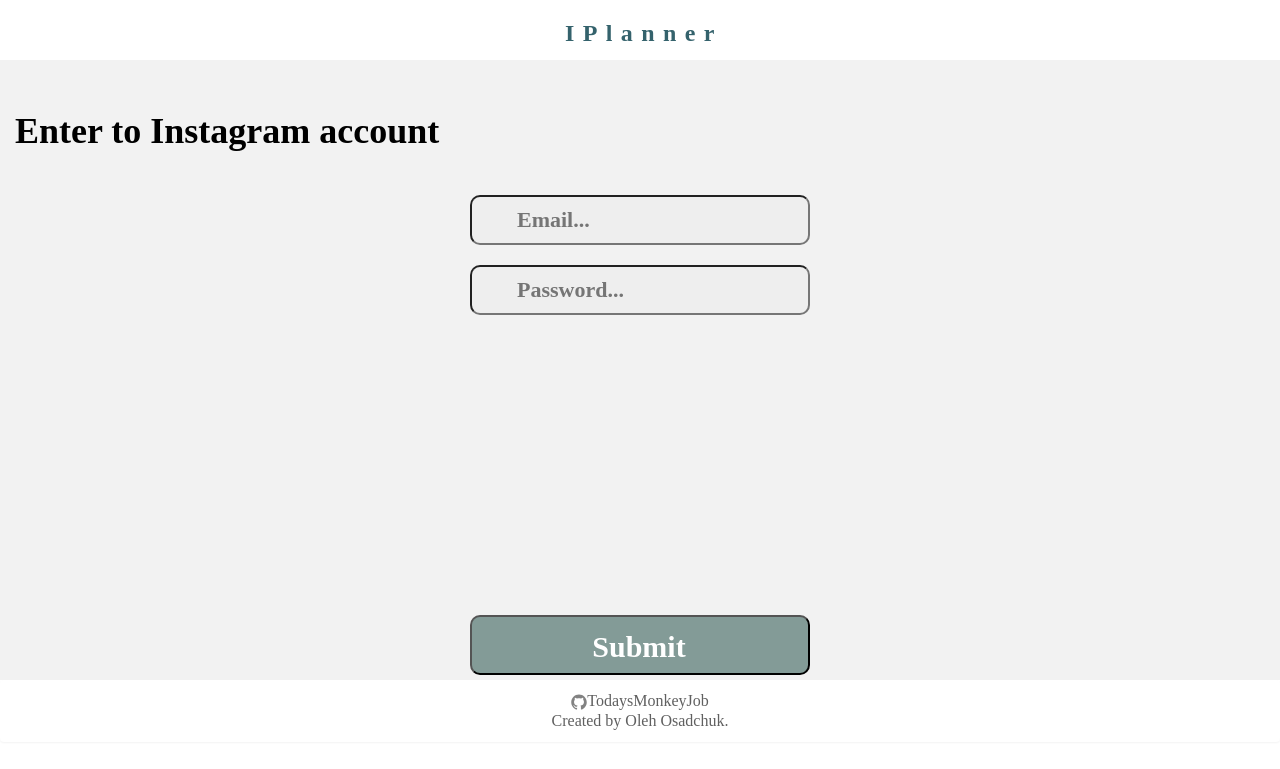
After one commit to TodaysMonkeyJob/InstaPlanner, a Flask app: page /profile/add_profile/ in a window 1280 px wide. The commit adds this page. Shown: the top 769 px of the page. Run offline with Flask 2, Linux system fonts and the light colour scheme; parts of the project's set-up code (start-up, migrations or seed data) failed here and were passed over; some libraries are stand-ins or nearby versions.

Commit message:
Add pop up window for input user creds and scenarious to take user info

```diff
--- a/app/__init__.py
+++ b/app/__init__.py
@@ -15,9 +15,9 @@ pagedown = PageDown(app)
 avatars = UploadSet('avatars', IMAGES)
 configure_uploads(app, avatars)
 
-from app.main import main, auth, alcohol
+from app.main import main, auth, profile
 
-for blueprint in [main, auth, alcohol]:
+for blueprint in [main, auth, profile]:
     app.register_blueprint(blueprint)
 
 from app import models
--- a/app/main/__init__.py
+++ b/app/main/__init__.py
@@ -10,4 +10,4 @@ def load_user(id):
 
 from .index import main
 from .auth import auth
-from .profile import alcohol
+from .profile import profile
--- a/app/main/auth/templates/login.html
+++ b/app/main/auth/templates/login.html
@@ -28,7 +28,6 @@
                         <a href="{{ url_for('auth.register') }}" class="btn btn-info pull-right">
                             New user? Click here to register</a>
                     </form>
-                    <br>
                 </div>
             </div>
         </div>
--- a/app/main/index/templates/index.html
+++ b/app/main/index/templates/index.html
@@ -27,9 +27,9 @@ a.add-profile{
     font-weight: bold;
     font-size: 30px;
     text-align: center;
-
     color: #FFFFFF;
 }
+
 
 
 
@@ -51,8 +51,8 @@ a.add-profile{
 
 <h1 class="central-text" >There are no active profiles at the moment
 Please press button to add Intagram profile</h1>
-<button class="add-profile" type="button">
-    <a class="add-profile" href="{{ url_for('profile.index') }}">Add Profile</a></li>
+<button class="add-profile" type="button" onclick = 'f=window.open(href="{{ url_for("profile.add_profile") }}","fenetre","the style (without style tag, example - width=450, height=550, no px")'style="cursor: pointer;">
+    <a class="add-profile" >Add Profile</a>
 </button>
 
 
--- a/app/main/profile/__init__.py
+++ b/app/main/profile/__init__.py
@@ -1,5 +1,5 @@
 from flask import Blueprint
 
-alcohol = Blueprint('profile', __name__, url_prefix='/profile',template_folder='templates')
+profile = Blueprint('profile',  __name__,  url_prefix='/profile', template_folder='templates')
 
 from . import views
--- /dev/null
+++ b/app/main/profile/templates/add_profile.html
@@ -0,0 +1,153 @@
+{%- extends "bootstrap/base.html" -%}
+{%- from 'bootstrap/utils.html' import flashed_messages,icon -%}
+{%- block metas -%}
+<meta name="viewport" content="width=device-width, initial-scale=1.0, maximum-scale=1.0">
+{%- endblock metas -%}
+{%- block title -%}
+{%- if title -%}
+{{ title }} - IPlanner
+{%- else -%}
+IPlanner
+{%- endif -%}
+{%- endblock -%}
+{%- block styles -%}
+{#    {{ super() }}#}
+<link href="{{ url_for('static',filename='css/bootstrap.min.css') }}" rel="stylesheet">
+<link href="{{ url_for('static',filename='css/bootstrap-theme.min.css') }}" rel="stylesheet">
+<link href="{{ url_for('static',filename='css/main.css') }}" rel="stylesheet">
+<style>
+html, body {
+    height: 88%;
+    width: 100%;
+    margin: 0;
+    padding: 0;
+}
+
+a.self-references{
+    position: absolute;
+    width: 111px;
+    top: 20px;
+    height: 20px;
+    left:calc(50% - 75px);
+
+
+    font-family: Philosopher;
+    font-style: normal;
+    font-weight: bold;
+    font-size: 24px;
+    line-height: 27px;
+    letter-spacing: 0.35em;
+    text-decoration: none;
+    color: #34626C;
+}
+
+button.add-profile{
+    display: flex;
+    flex-direction: column;
+    align-items: flex-start;
+    padding: 9px 27px;
+
+    position: absolute;
+    width: 340px;
+    height: 60px;
+    left:calc(50% - 170px);
+    bottom: 125px;
+
+    background: #839B97;
+    border-radius: 10px;
+}
+
+a.add-profile{
+    position: static;
+    width: 280px;
+    height: 35px;
+    font-family: Abhaya Libre;
+    font-style: normal;
+    font-weight: bold;
+    font-size: 30px;
+    text-align: center;
+    color: #FFFFFF;
+}
+
+h2.central-text{
+    position: absolute;
+    height: 84px;
+    top: 90px;
+    font-family: Abhaya Libre;
+    font-style: normal;
+    font-weight: bold;
+    font-size: 36px;
+    line-height: 42px;
+    text-align: center;
+
+    color: #000000;
+}
+
+input.base-cred{
+    top: 135px;
+    height: 50px;
+    left:calc(50% - 170px);
+
+    padding-left: 45px;
+    font-family: Abhaya Libre;
+    font-style: normal;
+    font-weight: bold;
+    font-size: 22px;
+    background: #EEEEEE;
+    border-radius: 10px;
+
+    position: relative;
+}
+
+</style>
+{%- endblock -%}
+{%- block body_attribs %} class="Site"{%- endblock -%}
+{%- block navbar -%}
+<nav class="navbar_navbar-inverse navbar-fixed-top">
+    <div class="container-fluid">
+        <!-- Brand and toggle get grouped for better mobile display -->
+        <div class="navbar-header">
+            <a class="self-references"> IPlanner</a>
+        </div>
+    </div><!-- /.container-fluid -->
+</nav>
+{%- endblock -%}
+
+{%- block content -%}
+<main class="container-fluid Site-content">
+    <h2 class="central-text">Enter to Instagram account </h2>
+
+    <div class="input-groups  input-group-lg">
+
+        <input class="base-cred" type="text" id="email" name="email" placeholder="Email..."><br><br>
+    </div>
+    <div class="input-groups  input-group-lg">
+
+        <input class="base-cred" type="text" id="password" name="password" placeholder="Password..."><br><br>
+    </div>
+
+    <button class="add-profile" type="submit" value="Submit">
+        <a class="add-profile">Submit</a></li>
+    </button>
+
+</main>
+
+<footer class="panel panel-inverse">
+    <div id="site-footer-content">
+        <div><a href="https://github.com/TodaysMonkeyJob/InstaPlanner" target="_blank"><span
+                class="icon icon--github"><svg
+                viewBox="0 0 16 16">
+                <path fill="#828282"
+                      d="M7.999,0.431c-4.285,0-7.76,3.474-7.76,7.761 c0,3.428,2.223,6.337,5.307,7.363c0.388,0.071,0.53-0.168,0.53-0.374c0-0.184-0.007-0.672-0.01-1.32 c-2.159,0.469-2.614-1.04-2.614-1.04c-0.353-0.896-0.862-1.135-0.862-1.135c-0.705-0.481,0.053-0.472,0.053-0.472 c0.779,0.055,1.189,0.8,1.189,0.8c0.692,1.186,1.816,0.843,2.258,0.645c0.071-0.502,0.271-0.843,0.493-1.037 C4.86,11.425,3.049,10.76,3.049,7.786c0-0.847,0.302-1.54,0.799-2.082C3.768,5.507,3.501,4.718,3.924,3.65 c0,0,0.652-0.209,2.134,0.796C6.677,4.273,7.34,4.187,8,4.184c0.659,0.003,1.323,0.089,1.943,0.261 c1.482-1.004,2.132-0.796,2.132-0.796c0.423,1.068,0.157,1.857,0.077,2.054c0.497,0.542,0.798,1.235,0.798,2.082 c0,2.981-1.814,3.637-3.543,3.829c0.279,0.24,0.527,0.713,0.527,1.437c0,1.037-0.01,1.874-0.01,2.129 c0,0.208,0.14,0.449,0.534,0.373c3.081-1.028,5.302-3.935,5.302-7.362C15.76,3.906,12.285,0.431,7.999,0.431z"></path>
+            </svg></span><span class="username">TodaysMonkeyJob</span></a></div>
+
+        <span class="line-wrap">Created by <a class="line-wraper" href="https://github.com/TodaysMonkeyJob">Oleh Osadchuk</a>.</span>
+    </div>
+</footer>
+{%- endblock -%}
+
+{%- block scripts -%}
+<script src="{{ url_for('static',filename='js/jquery-2.2.3.min.js') }}"></script>
+<script src="{{ url_for('static',filename='js/bootstrap.min.js') }}"></script>
+<script src="{{ url_for('static',filename='js/main.js') }}"></script>
+{%- endblock scripts -%}
--- a/app/main/profile/views.py
+++ b/app/main/profile/views.py
@@ -1,24 +1,33 @@
 # -*- coding:utf-8 -*-
-from app import db
-from app.models import Alcohol, Log, Comment, Permission, Tag, alcohol_tag
-from flask import render_template, url_for, flash, redirect, request, abort
+from flask import render_template, request
 from flask_login import current_user
+
+from app.models import Profile, Permission
+from . import profile
 from .forms import SearchForm
-from . import alcohol
 
 
-@alcohol.route('/')
+@profile.route('/')
 def index():
-    search_word = request.args.get('search', None)
     search_form = SearchForm()
     page = request.args.get('page', 1, type=int)
 
-    the_alcohols = Alcohol.query
-    if not current_user.can(Permission.UPDATE_ALCOHOL_INFORMATION):
-        the_alcohols = Alcohol.query.filter_by(hidden=0)
-
+    the_alcohols = Profile.query
 
     pagination = the_alcohols.paginate(page, per_page=8)
     result_alcohols = pagination.items
     return render_template("profile.html", alcohols=result_alcohols, pagination=pagination, search_form=search_form,
                            title=u"List of alcohols")
+
+
+@profile.route('/add_profile/')
+def add_profile():
+    search_form = SearchForm()
+    page = request.args.get('page', 1, type=int)
+
+    the_alcohols = Profile.query
+
+    pagination = the_alcohols.paginate(page, per_page=8)
+    result_alcohols = pagination.items
+    return render_template("add_profile.html", alcohols=result_alcohols, pagination=pagination, search_form=search_form,
+                           title=u"Add new instagram profile")
--- a/app/static/css/main.css
+++ b/app/static/css/main.css
@@ -105,7 +105,6 @@ a.navbar-brand{
     letter-spacing: 0.35em;
 
     color: #34626C;
-
 }
 
 .form-control{
@@ -154,7 +153,6 @@ a.navbar-brand{
     height: 100%;
     margin-top: 60px;
     background-color: #F2F2F2;
-
 }
 
 .panel.panel-inverse {
--- a/scenarious/instagram_connection.py
+++ b/scenarious/instagram_connection.py
@@ -1,6 +1,6 @@
 from selenium import webdriver
 from webdriver_manager.chrome import ChromeDriverManager
-from user_login import LoginPage
+from scenarious.user_login import LoginPage
 from constans import INSTAGRAM_LOGIN
 import pickle
 
--- a/scenarious/user_login.py
+++ b/scenarious/user_login.py
@@ -1,7 +1,6 @@
 from selenium.webdriver.common.by import By
 from constans import USERNAME, PASSWORD, SMALL_PAUSE, USERNAME_XPATH, PASSWORD_XPATH, LOGIN_BUTTON
-from new_post import NewPost
-from tab_controller import HomePage
+from scenarious.get_profile_info import GetUserInfo
 
 
 class LoginPage:
@@ -25,4 +24,4 @@ class LoginPage:
     def log_in(self):
         login_button = self.browser.find_element(By.XPATH, LOGIN_BUTTON)
         login_button.click()
-        return NewPost(self.browser)
+        return GetUserInfo(self.browser)
```
Also changed, not shown: app/models.py (+14 -135 lines), constans.py (+7 -0 lines), main.py (+3 -7 lines), scenarious/get_profile_info.py (added, +51 -0 lines), 1 other file.
